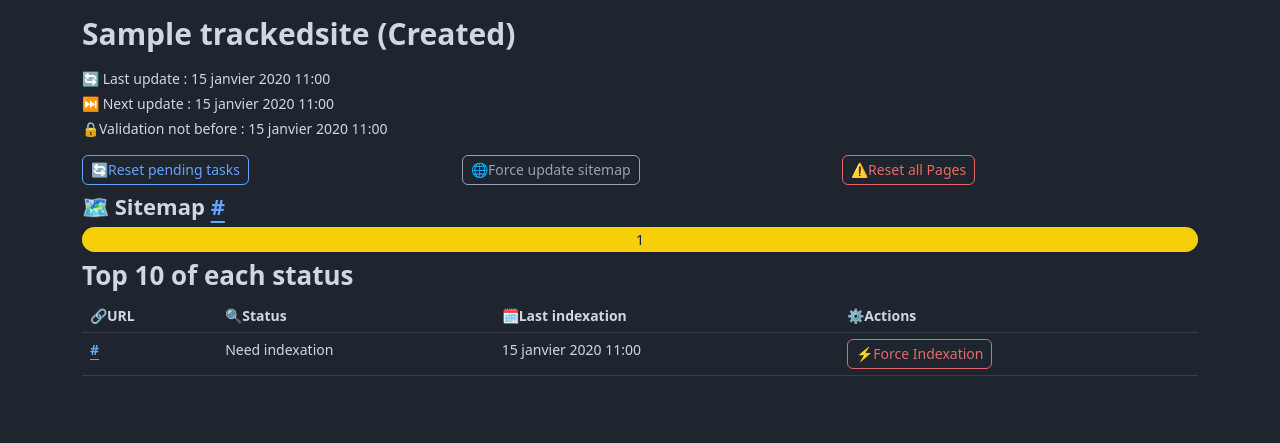
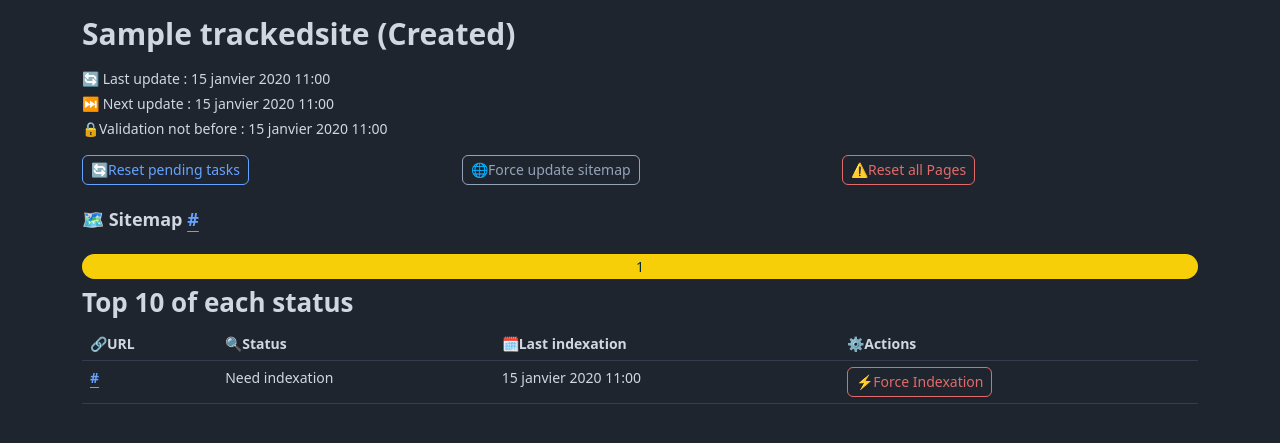
Before and after one commit to ornoone/google-sitemap-indexer, a Django app: page /indexer/site/1/ in a window 1280 px wide. Shown: the part 65-508 px from the top of the page. Run offline with Django 5.2, Linux system fonts and the light colour scheme; tables that the repository leaves empty hold one stand-in row (values such as "Sample post"); parts of the project's set-up code (start-up, migrations or seed data) failed here and were passed over; some libraries are stand-ins or nearby versions.

Commit message:
Update trackedsite_detail.html

```diff
--- a/app/google_indexer/apps/indexer/templates/indexer/trackedsite_detail.html
+++ b/app/google_indexer/apps/indexer/templates/indexer/trackedsite_detail.html
@@ -42,7 +42,7 @@
     </div>
 
 
-    <h4>🗺️ Sitemap <a href="{{ object.sitemap_url }}" target="_blank">{{ object.sitemap_url }}</a></h4>
+    <h5 class="my-4">🗺️ Sitemap <a href="{{ object.sitemap_url }}" target="_blank">{{ object.sitemap_url }}</a></h5>
     {% with object.get_pages_statistics as page_statistics %}
         {% with page_statistics.by_statuses_percent as percent %}
 
```
